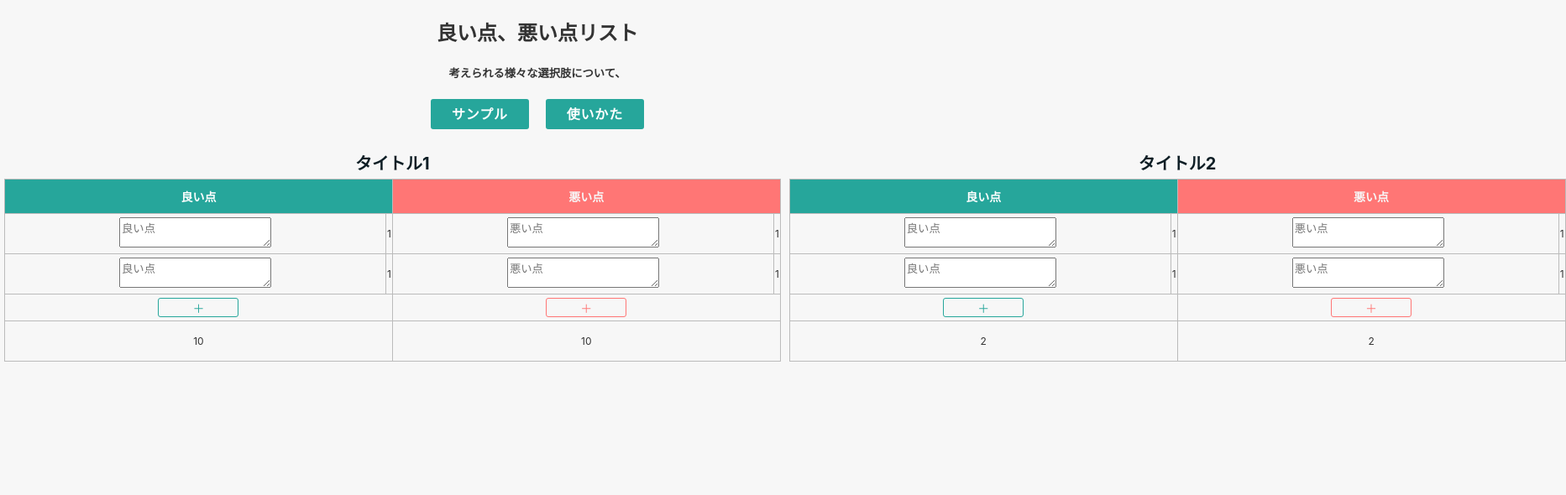
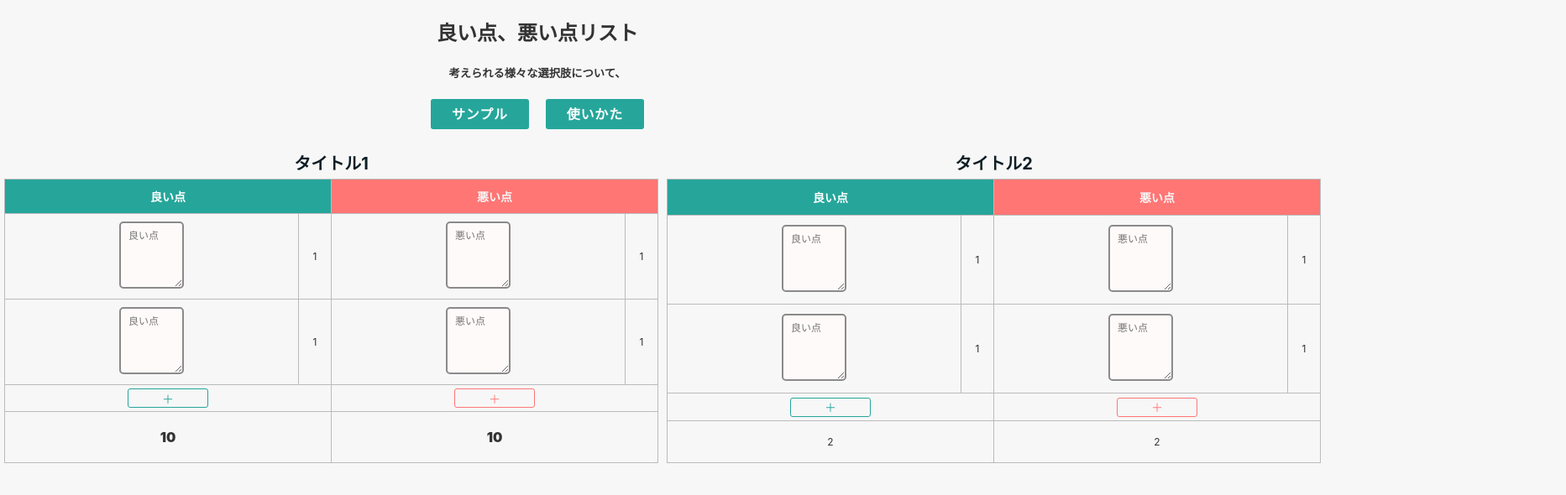
Before and after one commit to shigasy/pros-cons-list, a React (Create React App) app: page / in a window 1280 px wide. Shown: the top 590 px of the page at 84% size, 1865 px wide, since content can reach past the window. Built offline with nearby package versions, Linux system fonts and the light colour scheme.

Commit message:
add textareaと数値結果の太字

```diff
--- a/src/components/Table.css
+++ b/src/components/Table.css
@@ -12,7 +12,6 @@ table td {
     padding: 0.4rem 1.0rem;
     width: 20rem;
 }
-
 .table__caption {
     margin: 0.5rem 0;
 }
@@ -22,14 +21,11 @@ table td {
     font-size: 1.8rem;
 }
 .table__header--pros {
-    /*color: #27ae60;*/
-    /*background: #01ad9f;*/
     background: #26a69b;
     color: white;
     font-size: 1.4rem;
 }
 .table__header--cons {
-    /*color: #2980b9;*/
     color: #f7f7f7;
     background: #ff7675;
     font-size: 1.4rem;
@@ -39,11 +35,54 @@ table td {
     font-size: 1.2rem;
 }
 
+.table__data--textarea-pros {
+    border: 2px solid #8a8a8a;  /* 枠線 */
+    border-radius: 0.5rem;   /* 角丸 */
+    padding: 0.9rem;          /* 内側の余白量 */
+    background-color: snow;  /* 背景色 */
+    width: 100%;             /* 横幅いっぱいにする */
+    box-sizing: border-box;  /* ※これがないと横にはみ出る */
+    height: 8rem;           /* 高さ */
+    margin: 0.5rem 0;
+    font-size: 1em;          /* 文字サイズ */
+    line-height: 1.2;        /* 行の高さ */
+    transition: .2s;
+}
+.table__data--textarea-pros:focus {
+    border: 0.2rem solid #26a69b;
+    border-radius: 0.5rem;   /* 角丸 */
+    outline: 0;
+}
+
+.table__data--textarea-cons {
+    border: 2px solid #8a8a8a;  /* 枠線 */
+    border-radius: 0.5rem;   /* 角丸 */
+    padding: 0.9rem;          /* 内側の余白量 */
+    background-color: snow;  /* 背景色 */
+    width: 100%;             /* 横幅いっぱいにする */
+    box-sizing: border-box;  /* ※これがないと横にはみ出る */
+    height: 8rem;           /* 高さ */
+    margin: 0.5rem 0;
+    font-size: 1em;          /* 文字サイズ */
+    line-height: 1.2;        /* 行の高さ */
+    transition: .2s;
+}
+.table__data--textarea-cons:focus {
+    border: 0.2rem solid #ff7675;
+    border-radius: 0.5rem;   /* 角丸 */
+    outline: 0;
+}
+
+
 .table__data--value {
     padding: 0.1rem 0.1rem;
     width: 10%;
 }
 
+.table__data--sum-value {
+    font-size: 1.6rem;
+    font-weight: 900;
+}
 /* -------------------------------------------- */
 /* ▼タブレット用デザインとして付け足すデザイン */
 /* -------------------------------------------- */
```
